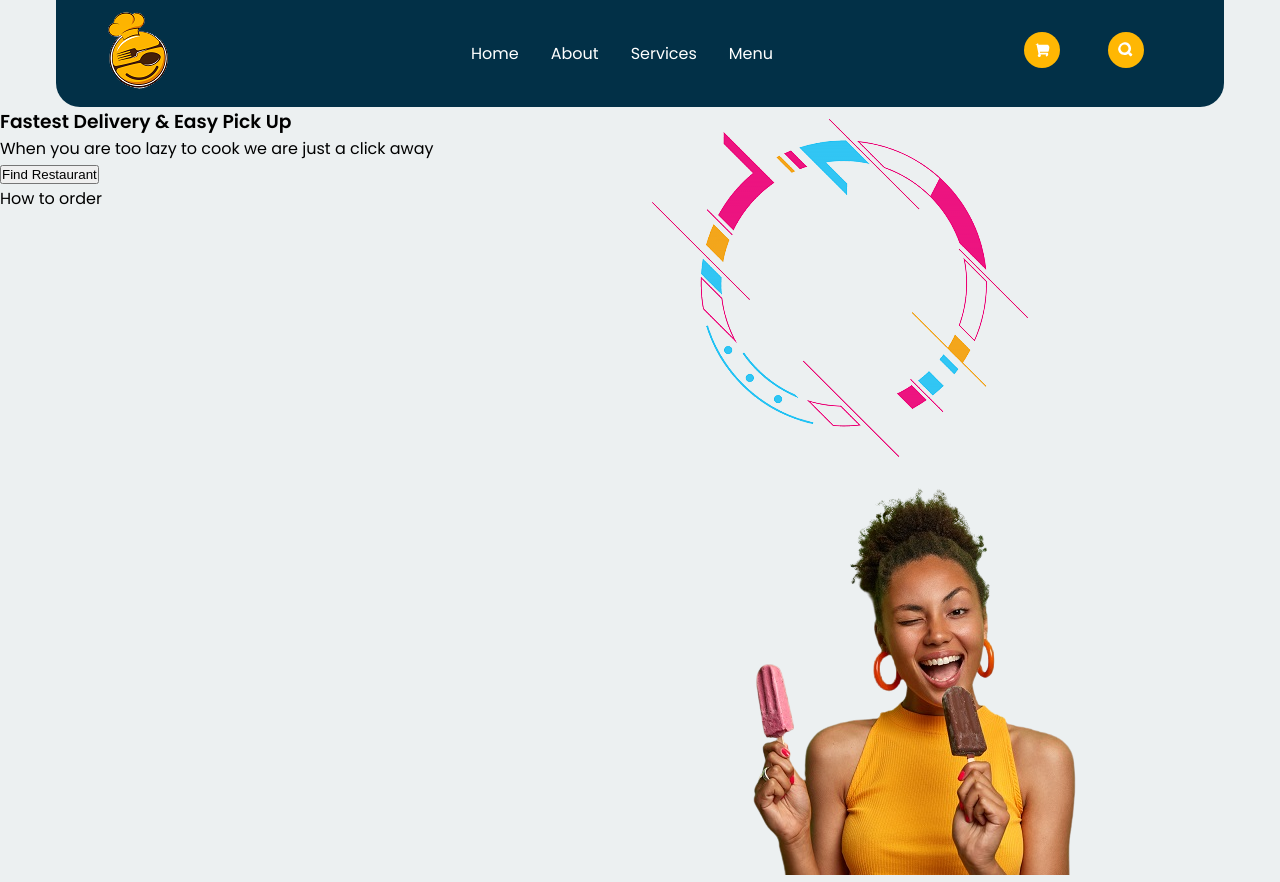
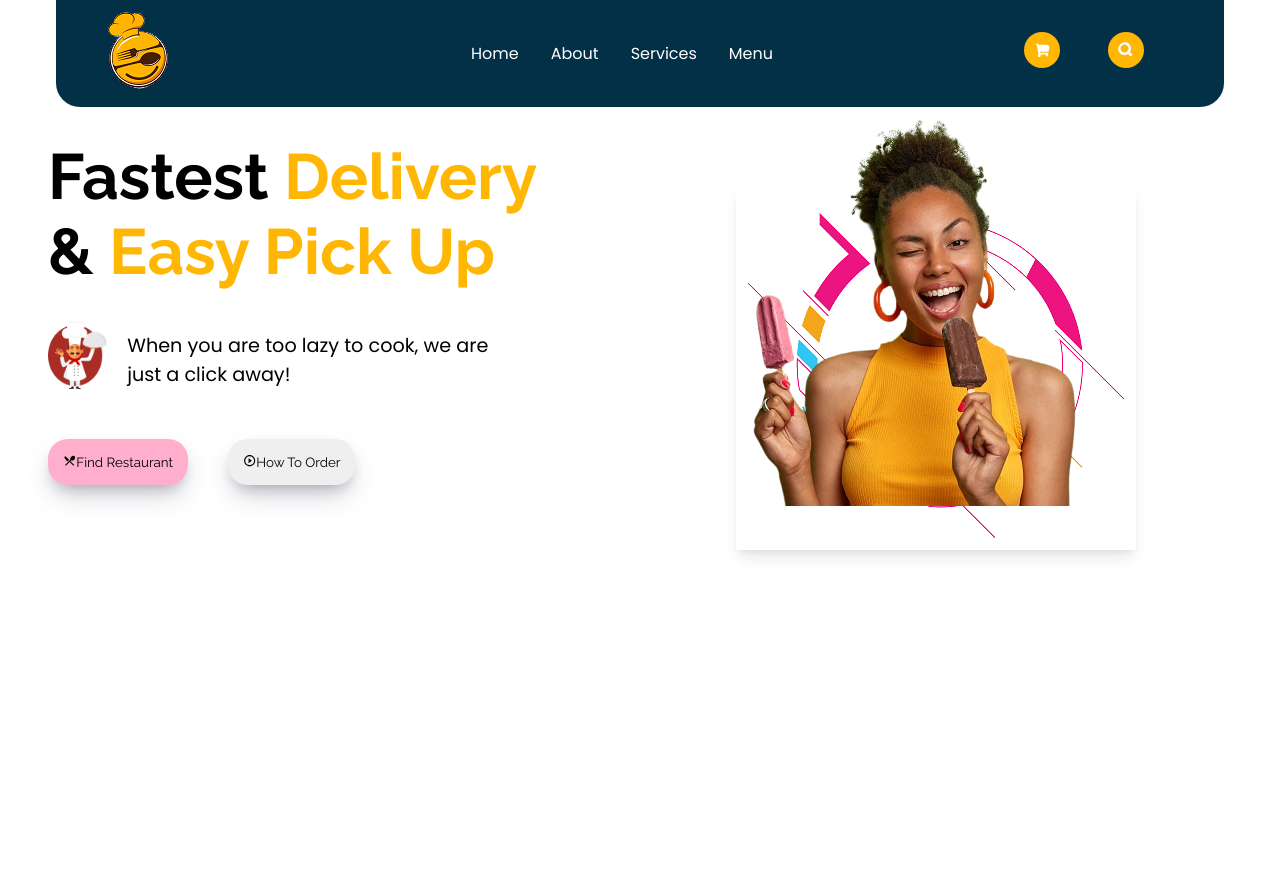
Before and after one commit to emmanuelkumah/foodie, a React (Create React App) app: page / in a window 1280 px wide. After the commit the page ends 800 px from the top, so only its background shows below. Built offline with nearby package versions, Linux system fonts and the light colour scheme.

Commit message:
Add hero section

```diff
--- a/src/App.css
+++ b/src/App.css
@@ -1,14 +1,9 @@
-@import url("https://fonts.googleapis.com/css2?family=Karla:wght@700&family=Poppins:wght@400;600&display=swap");
+@import url("https://fonts.googleapis.com/css2?family=Karla:wght@700&family=Poppins:wght@400;600&family=Raleway:wght@400;700&display=swap");
 * {
   margin: 0;
   padding: 0;
 }
-:root {
-  --bckgrndColor: #ecf0f1;
-  --primaryColor: #023047;
-  --secndryColor: #ffb703;
-  --secndryColorTwo: #17c3b2;
-}
+
 body {
   height: auto;
   background-color: var(--bckgrndColor);
--- a/src/Components/Layouts/Hero/Hero.js
+++ b/src/Components/Layouts/Hero/Hero.js
@@ -1,23 +1,44 @@
 import React from "react";
 import classes from "./Hero.module.css";
 import heroImage from "./womanIce.png";
+import chef from "../../UI/images/chef.png";
 import abstrcBckgrnd from "./circleAbstract.png";
+import { MdOutlineRestaurantMenu, MdPlayCircleOutline } from "react-icons/md";
+// import { IoRestaurantOutline } from "react-icons/io";
 
 function Hero() {
   return (
     <section className={classes.row}>
       <section className={classes.column}>
-        <h1>Fastest Delivery & Easy Pick Up</h1>
-        <div>
-          <p>When you are too lazy to cook we are just a click away</p>
-          <button>Find Restaurant</button>
-          <p>How to order</p>
+        <h1 className={classes.headline}>
+          Fastest <span className={classes.headlineSpn}>Delivery</span> &{" "}
+          <span className={classes.headlineSpn}>Easy Pick Up</span>
+        </h1>
+        <div className={classes.subHedlinDesc}>
+          <div className={classes.subText}>
+            <img src={chef} alt="chef" className={classes.imgChef} />
+            <p>When you are too lazy to cook, we are just a click away!</p>
+          </div>
+          <div>
+            <button className={classes.btnRest}>
+              <MdOutlineRestaurantMenu />
+              Find Restaurant
+            </button>
+            <button className={classes.btnOrder}>
+              <MdPlayCircleOutline />
+              How To Order
+            </button>
+          </div>
         </div>
       </section>
       <section className={classes.column}>
-        <div>
-          <img src={abstrcBckgrnd} alt="abstractBackground" />
-          <img src={heroImage} alt="heroImage" />
+        <div className={classes.imgSec}>
+          <img
+            src={abstrcBckgrnd}
+            alt="abstractBackground"
+            className={classes.abstImg}
+          />
+          <img src={heroImage} alt="heroImage" className={classes.heroImg} />
         </div>
       </section>
     </section>
--- a/src/Components/Layouts/Hero/Hero.module.css
+++ b/src/Components/Layouts/Hero/Hero.module.css
@@ -7,3 +7,74 @@
 .column {
   flex: 50%;
 }
+.headline {
+  font-family: "Raleway", sans-serif;
+  font-size: 4rem;
+  font-weight: 700;
+  padding-top: 2rem;
+  padding-left: 3rem;
+  padding-right: 6rem;
+}
+.headlineSpn {
+  color: #ffb703;
+}
+.subHedlinDesc {
+  padding-top: 2rem;
+  padding-left: 3rem;
+}
+.subText {
+  display: flex;
+}
+.subText p {
+  font-size: 1.2rem;
+  /* border: 1px solid red; */
+  padding-top: 10px;
+  padding-right: 140px;
+}
+.btnRest,
+.btnOrder {
+  outline: none;
+  border: none;
+  border-radius: 20px;
+  padding: 15px;
+  margin-top: 50px;
+  font-family: "Raleway", sans-serif;
+  font-weight: 300;
+  box-shadow: rgba(50, 50, 93, 0.25) 0px 13px 27px -5px,
+    rgba(0, 0, 0, 0.3) 0px 8px 16px -8px;
+}
+.btnRest {
+  background-color: #ffafcc;
+  margin-right: 40px;
+}
+.btnOrder:hover,
+:active {
+  background-color: #023047;
+  color: #fff;
+  cursor: pointer;
+  font-weight: 700;
+}
+.btnRest:hover,
+:active {
+  background-color: #ffb703;
+  /* cursor: pointer; */
+  font-weight: 700;
+}
+/* CSS */
+
+.imgChef {
+  width: 10%;
+  margin-right: 20px;
+}
+.imgSec {
+  position: relative;
+}
+.abstImg {
+  /* border: 1px solid yellow; */
+  position: absolute;
+  top: 20%;
+  left: 15%;
+  z-index: -2;
+  box-shadow: rgba(0, 0, 0, 0.1) 0px 10px 15px -3px,
+    rgba(0, 0, 0, 0.05) 0px 4px 6px -2px;
+}
```
Also changed, not shown: src/Components/UI/images/chef.png (added).
